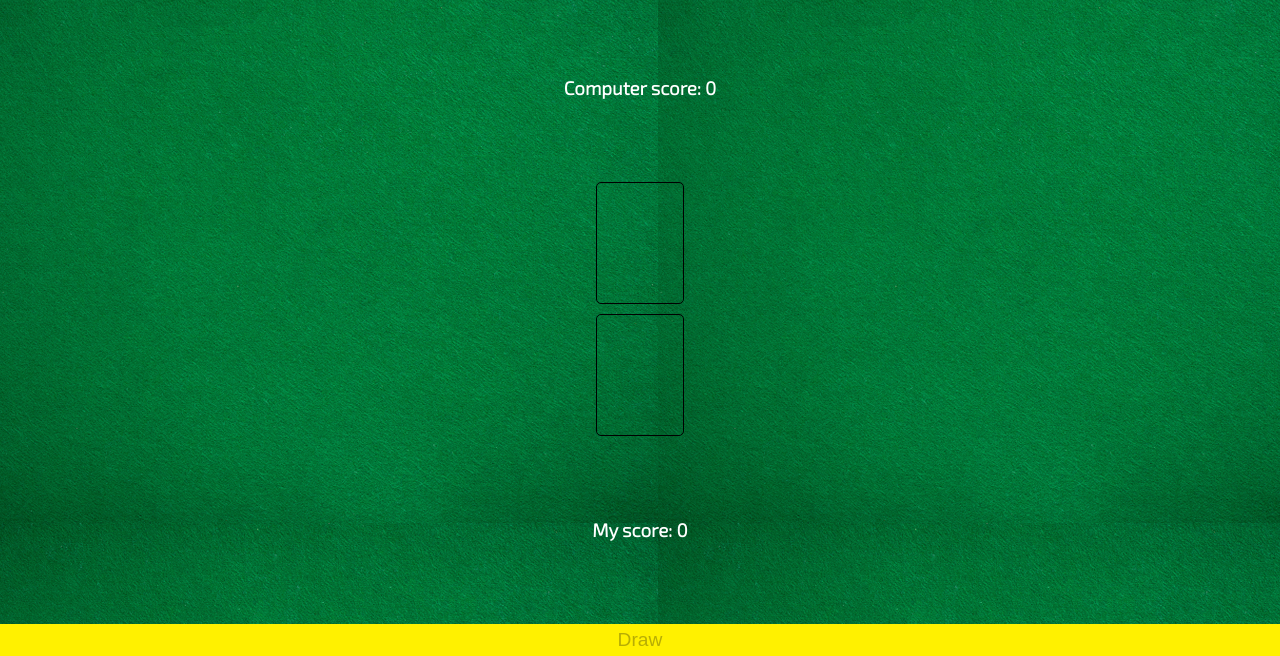
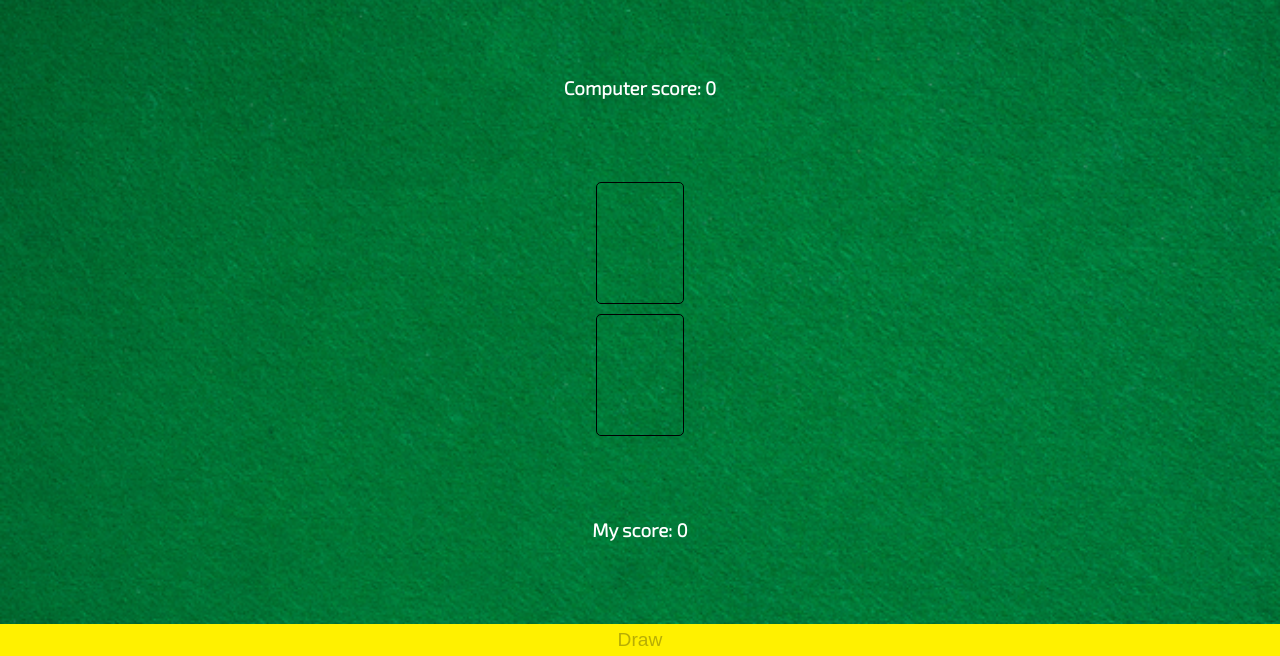
Before and after one commit to PrincessDaniel/Game-Of-War, a website built with Vite: page index.html in a window 1280 px wide. Shown: the part 144-800 px from the top of the page. Built offline with nearby package versions, Linux system fonts and the light colour scheme.

Commit message:
changed the game background

```diff
--- a/index.css
+++ b/index.css
@@ -1,7 +1,7 @@
 html, body {
     margin: 0;
     padding: 0;
-    background-image: url("img/table.png");
+    background: green url('/img/table.png') no-repeat center top / cover fixed;
     font-family: "Exo 2", sans-serif;
     height: 100vh;
 }
```
